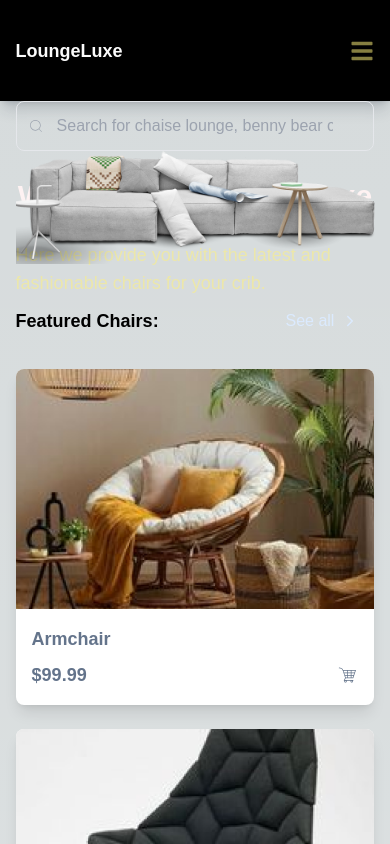
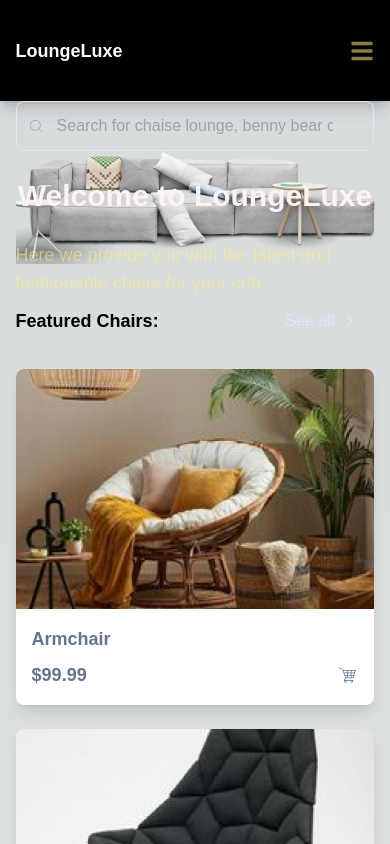
Before and after one commit to Muees99/Lounge-Luxe, a Next.js app: page / in a window 390 px wide. Shown: the top 844 px of the page. Built offline with nearby package versions, Linux system fonts and the light colour scheme; a web font is replaced by a local one.

Commit message:
Hero Section

```diff
--- a/app/components/Hero/index.tsx
+++ b/app/components/Hero/index.tsx
@@ -68,10 +68,10 @@ const Hero = () => {
           </div>
         </div>
         <div className="flex flex-col w-full h-full justify-center items-center mt-6">
-          <div className="font-montserrat font-bold text-3xl md:text-5xl sm:text-2xl leading-[140%] text-red-50">
+          <div className="font-montserrat font-bold text-3xl md:text-5xl sm:text-2xl leading-[140%] text-red-50 relative z-[10000]">
             Welcome to LoungeLuxe
           </div>
-          <p className="font-montserrat font-light text-lg md:text-2xl sm:text-2xl  leading-[28px] mt-6 text-[#fff27b86]">
+          <p className="font-montserrat font-light text-lg md:text-2xl sm:text-2xl  leading-[28px] mt-6 text-[#fff27b86] relative z-[10000]">
             Here we provide you with the latest and fashionable chairs for your
             crib.
           </p>
```
